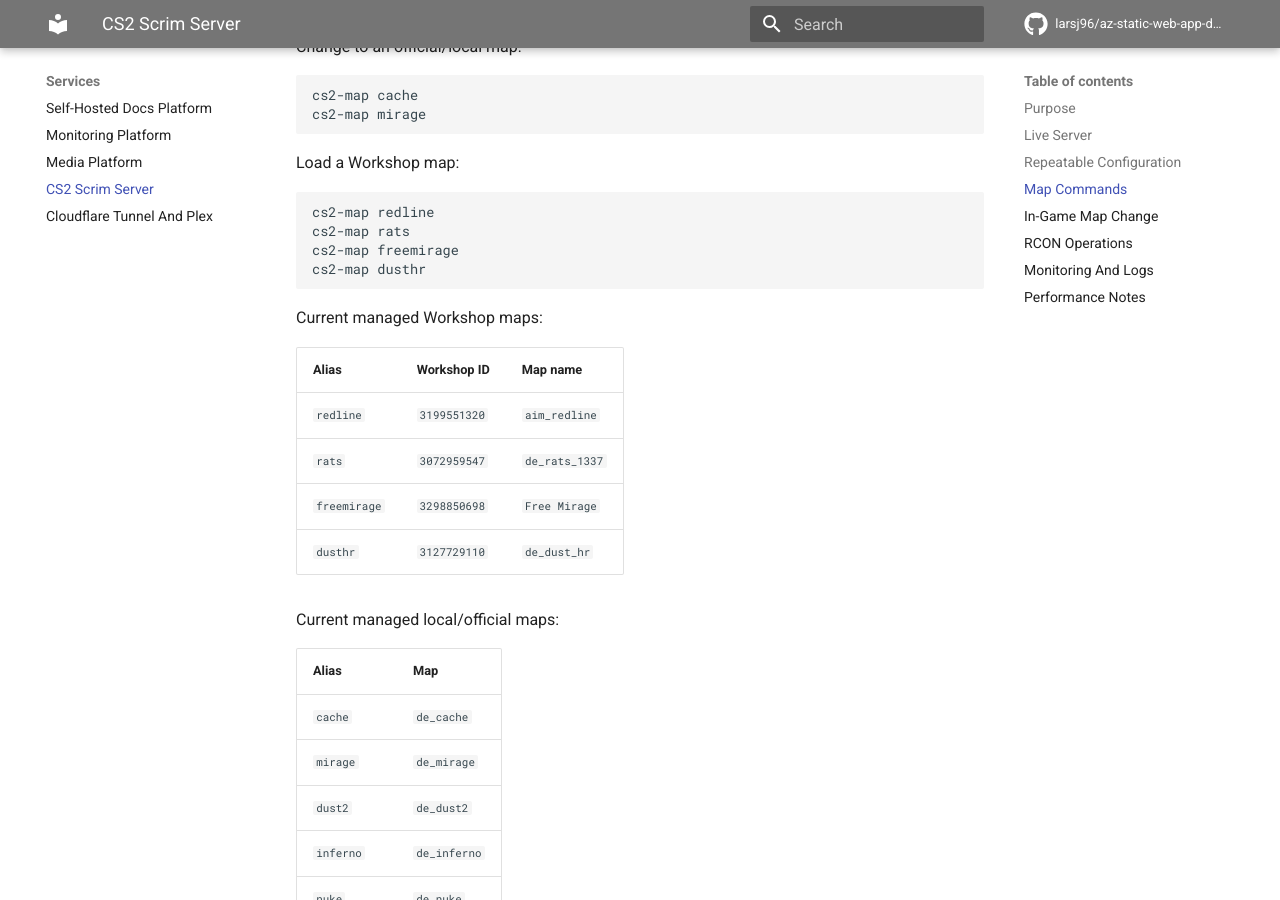
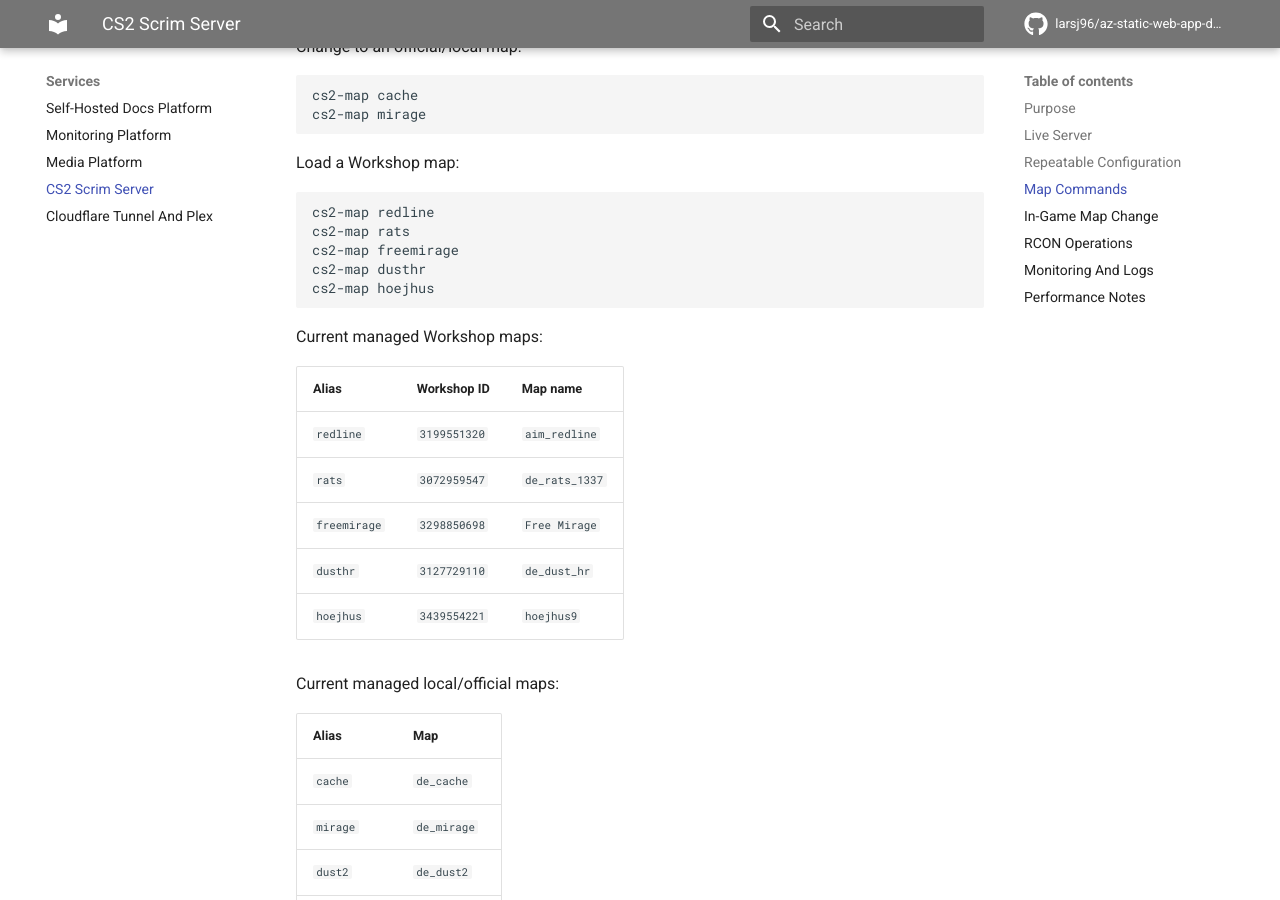
Before and after one commit to larsj96/az-static-web-app-docs, an MkDocs documentation site: the page built from docs/cs2-scrim-server.md, in a window 1280 px wide and 900 px high, scrolled down 1686 px. Built offline with MkDocs 1.6.1 and Material for MkDocs 9.7.7, drawn with Linux system fonts in a browser that asks for light colours; comment, search, counter and statistics services are not loaded.

Commit message:
Add hoejhus map to CS2 docs

````diff
--- a/docs/cs2-scrim-server.md
+++ b/docs/cs2-scrim-server.md
@@ -69,6 +69,7 @@ cs2-map redline
 cs2-map rats
 cs2-map freemirage
 cs2-map dusthr
+cs2-map hoejhus
 ```
 
 Current managed Workshop maps:
@@ -79,6 +80,7 @@ Current managed Workshop maps:
 | `rats` | `3072959547` | `de_rats_1337` |
 | `freemirage` | `3298850698` | `Free Mirage` |
 | `dusthr` | `3127729110` | `de_dust_hr` |
+| `hoejhus` | `3439554221` | `hoejhus9` |
 
 Current managed local/official maps:
 
````
